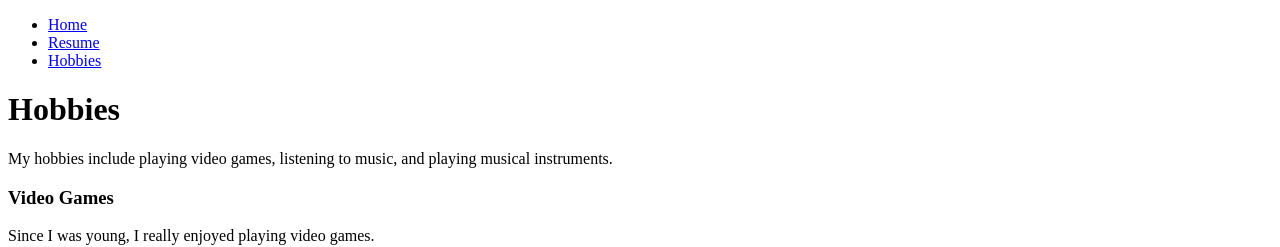
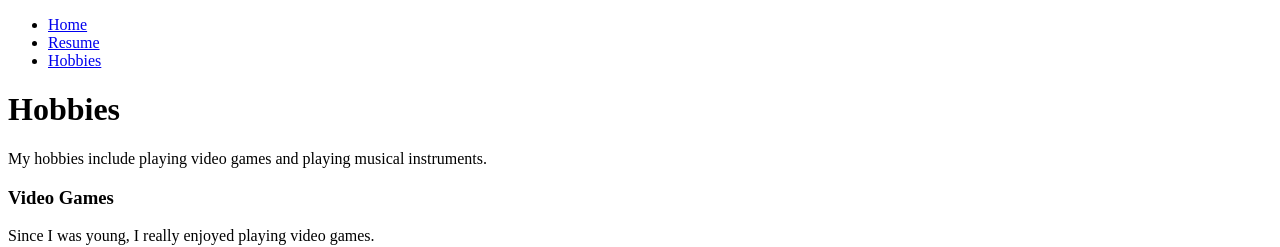
Before and after one commit to zmgkgkt1004/project1, a plain HTML site: page hobbies.html in a window 1280 px wide. Shown: the top 247 px of the page. Drawn offline with Linux system fonts and the light colour scheme.

Commit message:
Update hobbies.html

```diff
--- a/hobbies.html
+++ b/hobbies.html
@@ -17,14 +17,15 @@
 	</header>
 
 	<h1>Hobbies</h1>
-	<p>My hobbies include playing video games, listening to music, and playing musical instruments.</p>
+	<p>My hobbies include playing video games and playing musical instruments.</p>
 	<section class="Hobbies">
-
 
 		<h3>Video Games</h3>
 			<p>Since I was young, I really enjoyed playing video games.</p>
 			<p>The first game I ever played was Wii Sports on Nintendo Wii.</p>
-			<iframe width="1280" height="720" src="https://www.youtube.com/watch?v=6AtYgs08xSY" frameborder="0" allow="accelerometer; autoplay; clipboard-write; encrypted-media; gyroscope; picture-in-picture" allowfullscreen=""></iframe>
+			<iframe width="1280" height="720" src="https://www.youtube.com/watch?v=6AtYgs08xSY" frameborder="0" allow="accelerometer; autoplay; clipboard-write; encrypted-media; gyroscope; picture-in-picture" allowfullscreen="">
+
+			</iframe>
 
 			<p>Later when I got a desktop computer, I began playing Minecraft.</p>
 			<p>Now, I play multiple games including:</p>
@@ -37,6 +38,10 @@
 				</ul>
 	</section>
 
+	<section class="Music">
+
+
+
 
 </body>
 </html>
```
